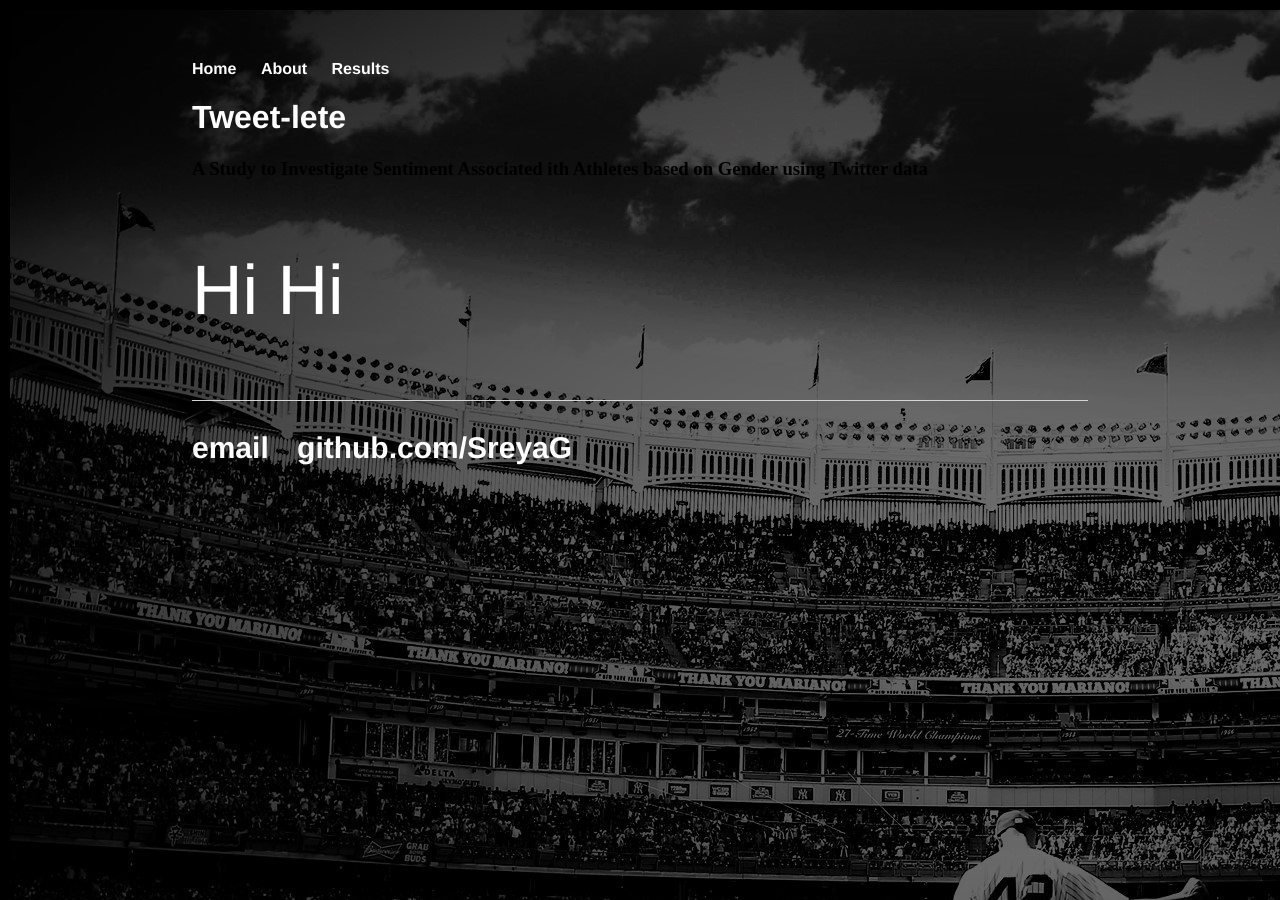
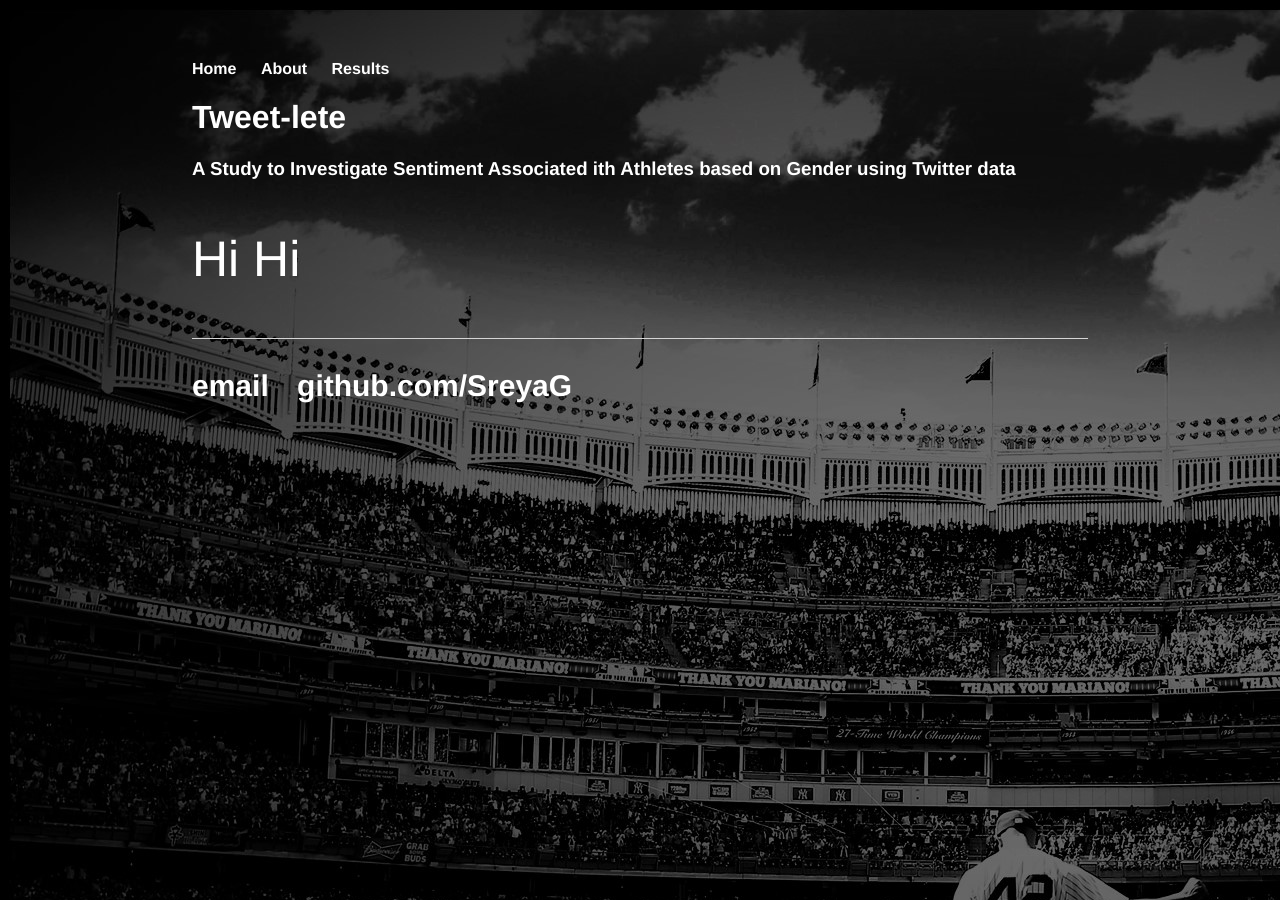
Before and after one commit to SreyaG/SportTweet, a Jekyll site: the page built from index.html, in a window 1280 px wide. Built offline with Jekyll 4.4.1, drawn with Linux system fonts in a browser that asks for light colours.

Commit message:
Update main.css

```diff
--- a/css/main.css
+++ b/css/main.css
@@ -27,8 +27,13 @@ h1 {
     color: #FFFFFF;
     font-family:'Helvetica', 'Arial', 'Sans-Serif';
 }
+h3 {
+    font-size: 90x;
+    color: #FFFFFF;
+    font-family:'Helvetica', 'Arial', 'Sans-Serif';
+}
 p {
-    font-size: 70px;
+    font-size: 50px;
     color: #FFFFFF;
     font-family:'Helvetica', 'Arial', 'Sans-Serif';
 }
@@ -41,7 +46,7 @@ footer {
 
 ul.posts {
     margin: 20px auto 40px;
-    font-size: 1.5em;
+    font-size: 50px;
 }
 
 ul.posts li {
```
